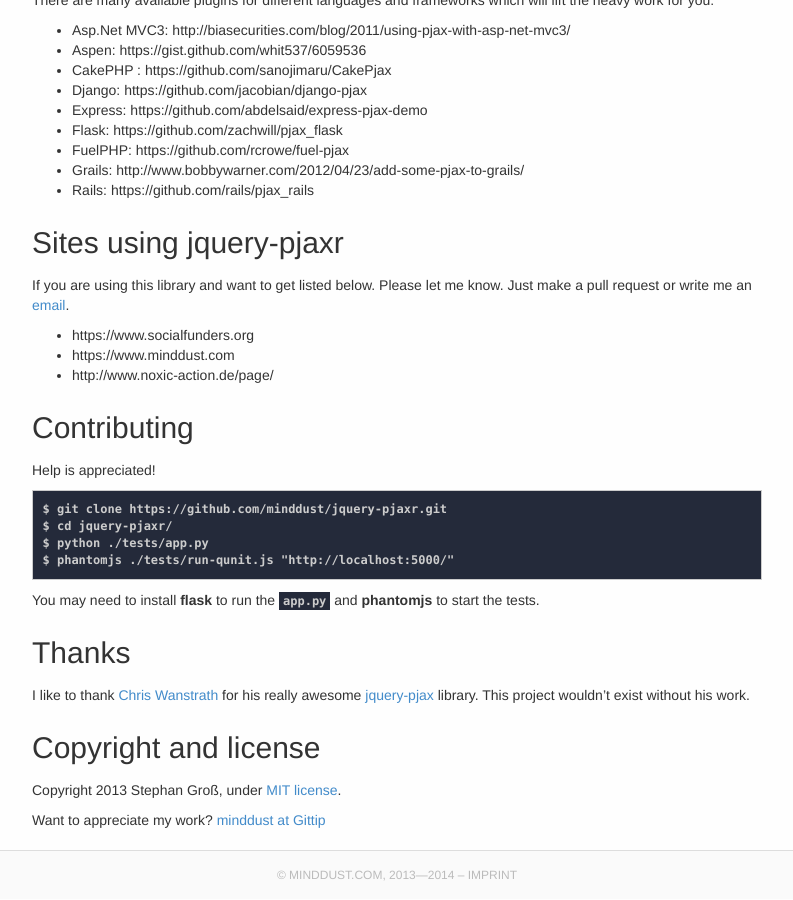
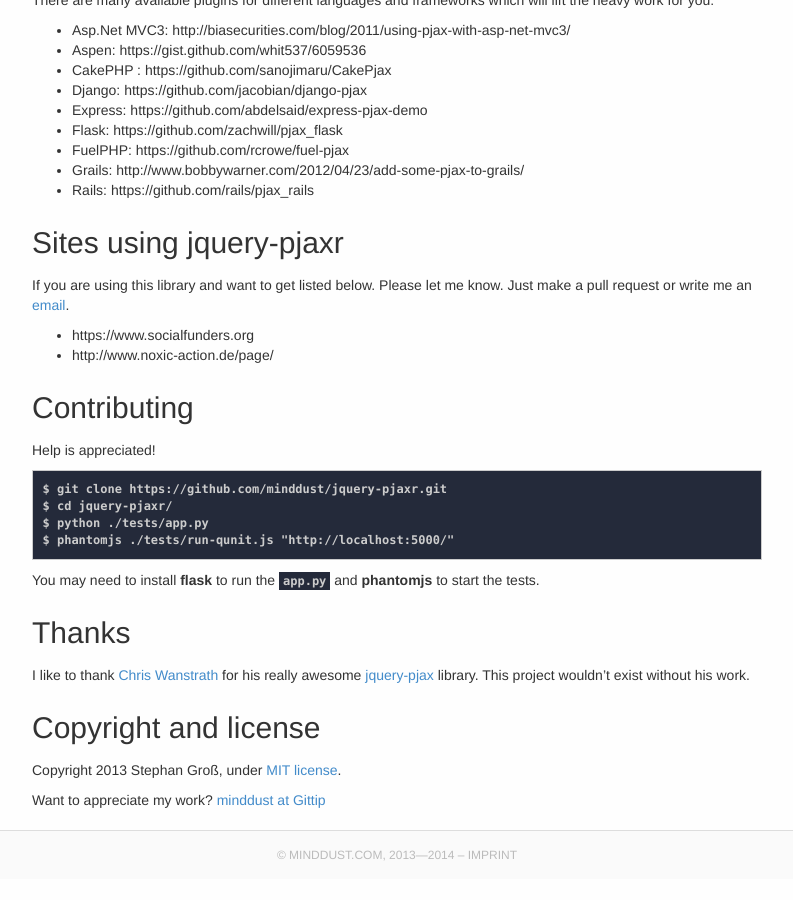
Before and after one commit to minddust/minddust.github.io, a Jekyll site: the page built from project/jquery-pjaxr/index.md, in a window 1280 px wide and 900 px high, scrolled down 3802 px. Shown: the whole window, without its empty margins (243-1036 px from the left). Built offline with Jekyll 4.4.1, drawn with Linux system fonts in a browser that asks for light colours; Markdown is read by kramdown in place of the engine named in the settings; some of the changed lines change nothing that is shown.

Commit message:
Remove minddust.com (cause moved to gh pages)

```diff
--- a/project/jquery-pjaxr/index.md
+++ b/project/jquery-pjaxr/index.md
@@ -194,7 +194,6 @@
 If you are using this library and want to get listed below.  Please let me know.  Just make a pull request or write me an [email](http://www.google.com/recaptcha/mailhide/d?k=013hG570A7Q8W8N-mLwG_KYA==&amp;c=Si_w84-xzI8tECjbipjghuMGRCyZRSrgBkV5ZFp61IY= "Reveal my email address").
 
 * https://www.socialfunders.org
-* https://www.minddust.com
 * http://www.noxic-action.de/page/
 
 
```
